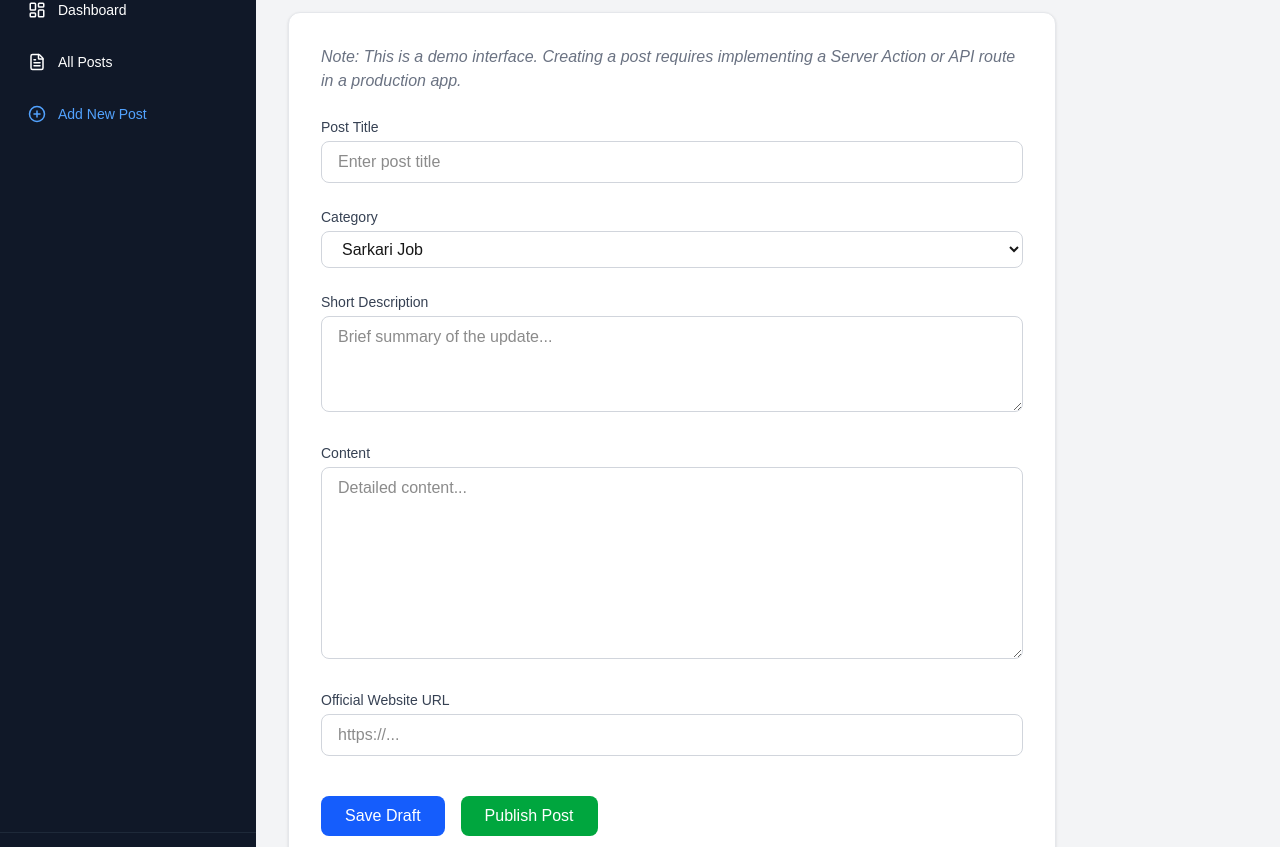
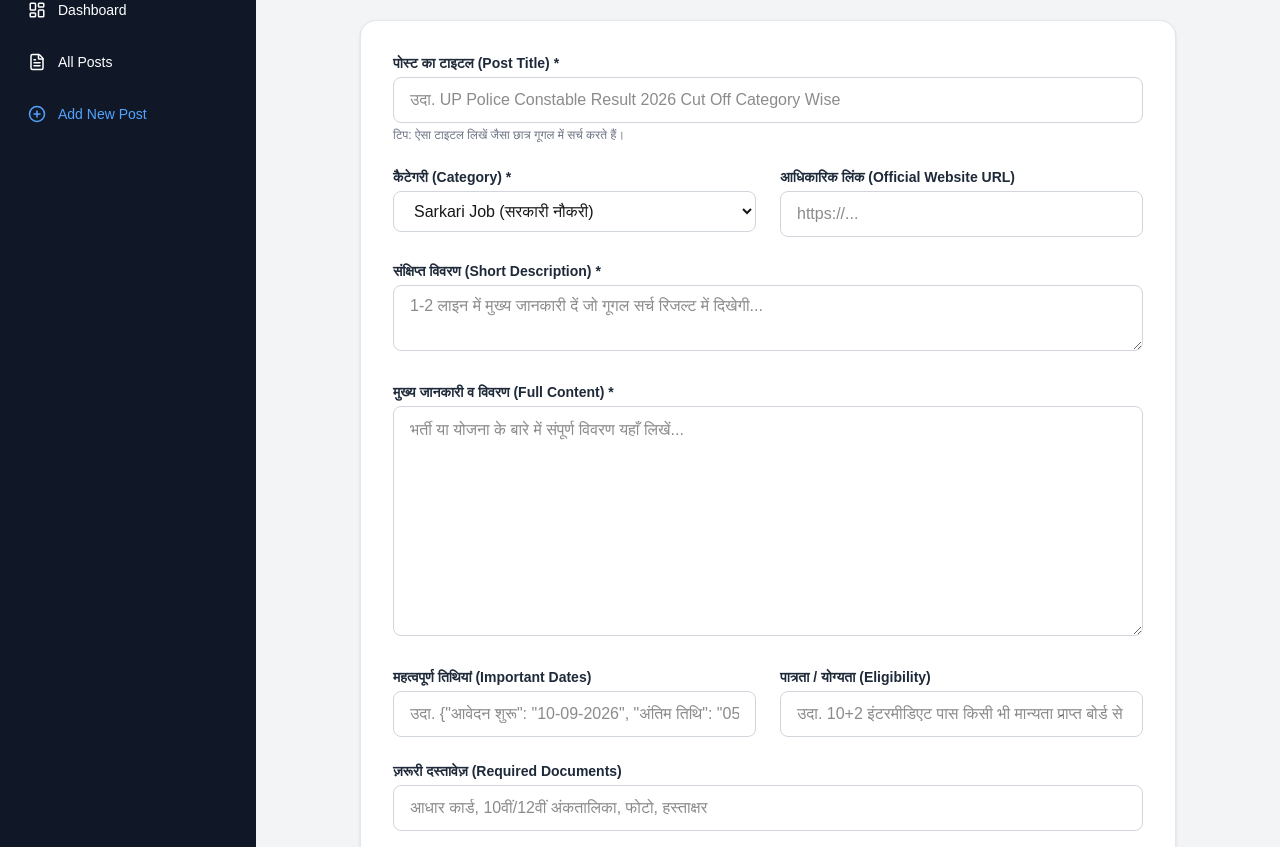
Before and after one commit to 7Nov2004/sarkari-portal, a Next.js app: page /admin/posts/new in a window 1280 px wide. Shown: the part 153-1000 px from the top of the page. Built offline with nearby package versions, Linux system fonts and the light colour scheme.

Commit message:
Enable real admin post publisher and add WhatsApp/Telegram share bar on posts

```diff
--- a/src/app/admin/posts/new/page.tsx
+++ b/src/app/admin/posts/new/page.tsx
@@ -1,52 +1,201 @@
+import { prisma } from '@/lib/db';
+import { revalidatePath } from 'next/cache';
+import { redirect } from 'next/navigation';
+
+export const dynamic = 'force-dynamic';
+
 export default function NewPostPage() {
+  async function createPost(formData: FormData) {
+    'use server';
+
+    const title = (formData.get('title') as string) || '';
+    const category = (formData.get('category') as string) || 'JOB';
+    const shortDescription = (formData.get('shortDescription') as string) || '';
+    const content = (formData.get('content') as string) || '';
+    const officialSourceUrl = (formData.get('officialSourceUrl') as string) || '';
+    const eligibility = (formData.get('eligibility') as string) || '';
+    const importantDates = (formData.get('importantDates') as string) || '';
+    const requiredDocuments = (formData.get('requiredDocuments') as string) || '';
+    const searchKeywords = (formData.get('searchKeywords') as string) || '';
+
+    if (!title.trim()) {
+      throw new Error('Title is required');
+    }
+
+    // Clean URL slug
+    const cleanSlug = title
+      .toLowerCase()
+      .replace(/[^\w\s-]/g, '')
+      .trim()
+      .replace(/\s+/g, '-');
+    const slug = `${cleanSlug || 'post'}-${Date.now().toString().slice(-4)}`;
+
+    const fullContent = searchKeywords.trim()
+      ? `${content}\n\n<!-- Search Keywords: ${searchKeywords} -->`
+      : content;
+
+    await prisma.post.create({
+      data: {
+        title,
+        slug,
+        category,
+        shortDescription,
+        content: fullContent,
+        officialSourceUrl: officialSourceUrl.trim() || null,
+        eligibility: eligibility.trim() || null,
+        importantDates: importantDates.trim() || null,
+        requiredDocuments: requiredDocuments.trim() || null,
+        published: true,
+        publishedAt: new Date(),
+      },
+    });
+
+    revalidatePath('/');
+    revalidatePath(`/category/${category}`);
+    revalidatePath('/sitemap.xml');
+    redirect(`/post/${slug}`);
+  }
+
   return (
-    <div className="p-8">
-      <h1 className="text-3xl font-bold text-gray-900 mb-8">Create New Post</h1>
+    <div className="p-6 md:p-10 max-w-4xl mx-auto">
+      <div className="flex justify-between items-center mb-8">
+        <h1 className="text-3xl font-bold text-gray-900">नया आर्टिकल / जॉब जोड़ें (Add New Post)</h1>
+      </div>
 
-      <div className="bg-white rounded-xl shadow-sm border border-gray-200 p-8 max-w-3xl">
-        <p className="text-gray-500 italic mb-6">
-          Note: This is a demo interface. Creating a post requires implementing a Server Action or API route in a production app.
-        </p>
+      <div className="bg-white rounded-2xl shadow-sm border border-gray-200 p-6 md:p-8">
+        <form action={createPost} className="space-y-6">
+          <div>
+            <label className="block text-sm font-bold text-gray-800 mb-1">
+              पोस्ट का टाइटल (Post Title) *
+            </label>
+            <input
+              type="text"
+              name="title"
+              required
+              className="w-full border border-gray-300 rounded-lg px-4 py-2.5 focus:ring-2 focus:ring-blue-500 focus:outline-none"
+              placeholder="उदा. UP Police Constable Result 2026 Cut Off Category Wise"
+            />
+            <p className="text-xs text-gray-500 mt-1">
+              टिप: ऐसा टाइटल लिखें जैसा छात्र गूगल में सर्च करते हैं।
+            </p>
+          </div>
 
-        <form className="space-y-6">
-          <div>
-            <label className="block text-sm font-medium text-gray-700 mb-1">Post Title</label>
-            <input type="text" className="w-full border border-gray-300 rounded-lg px-4 py-2" placeholder="Enter post title" />
+          <div className="grid grid-cols-1 md:grid-cols-2 gap-6">
+            <div>
+              <label className="block text-sm font-bold text-gray-800 mb-1">कैटेगरी (Category) *</label>
+              <select
+                name="category"
+                className="w-full border border-gray-300 rounded-lg px-4 py-2.5 bg-white focus:ring-2 focus:ring-blue-500 focus:outline-none"
+              >
+                <option value="JOB">Sarkari Job (सरकारी नौकरी)</option>
+                <option value="RESULT">Result (रिजल्ट)</option>
+                <option value="ADMIT_CARD">Admit Card (एडमिट कार्ड)</option>
+                <option value="YOJANA">Yojana (सरकारी योजना)</option>
+                <option value="SCHOLARSHIP">Scholarship (छात्रवृत्ति)</option>
+                <option value="SARKARI_KAAM">Sarkari Kaam (नागरिक सेवा)</option>
+                <option value="ANSWER_KEY">Answer Key (उत्तर कुंजी)</option>
+                <option value="NEWS">News & Updates (समाचार)</option>
+              </select>
+            </div>
+
+            <div>
+              <label className="block text-sm font-bold text-gray-800 mb-1">
+                आधिकारिक लिंक (Official Website URL)
+              </label>
+              <input
+                type="url"
+                name="officialSourceUrl"
+                className="w-full border border-gray-300 rounded-lg px-4 py-2.5 focus:ring-2 focus:ring-blue-500 focus:outline-none"
+                placeholder="https://..."
+              />
+            </div>
           </div>
 
           <div>
-            <label className="block text-sm font-medium text-gray-700 mb-1">Category</label>
-            <select className="w-full border border-gray-300 rounded-lg px-4 py-2">
-              <option value="JOB">Sarkari Job</option>
-              <option value="RESULT">Result</option>
-              <option value="ADMIT_CARD">Admit Card</option>
-              <option value="YOJANA">Yojana</option>
-              <option value="NEWS">News</option>
-              <option value="ANSWER_KEY">Answer Key</option>
-            </select>
+            <label className="block text-sm font-bold text-gray-800 mb-1">
+              संक्षिप्त विवरण (Short Description) *
+            </label>
+            <textarea
+              name="shortDescription"
+              required
+              rows={2}
+              className="w-full border border-gray-300 rounded-lg px-4 py-2 focus:ring-2 focus:ring-blue-500 focus:outline-none"
+              placeholder="1-2 लाइन में मुख्य जानकारी दें जो गूगल सर्च रिजल्ट में दिखेगी..."
+            ></textarea>
           </div>
 
           <div>
-            <label className="block text-sm font-medium text-gray-700 mb-1">Short Description</label>
-            <textarea className="w-full border border-gray-300 rounded-lg px-4 py-2 h-24" placeholder="Brief summary of the update..."></textarea>
+            <label className="block text-sm font-bold text-gray-800 mb-1">
+              मुख्य जानकारी व विवरण (Full Content) *
+            </label>
+            <textarea
+              name="content"
+              required
+              rows={8}
+              className="w-full border border-gray-300 rounded-lg px-4 py-2.5 focus:ring-2 focus:ring-blue-500 focus:outline-none leading-relaxed"
+              placeholder="भर्ती या योजना के बारे में संपूर्ण विवरण यहाँ लिखें..."
+            ></textarea>
+          </div>
+
+          <div className="grid grid-cols-1 md:grid-cols-2 gap-6">
+            <div>
+              <label className="block text-sm font-bold text-gray-800 mb-1">
+                महत्वपूर्ण तिथियां (Important Dates)
+              </label>
+              <input
+                type="text"
+                name="importantDates"
+                className="w-full border border-gray-300 rounded-lg px-4 py-2.5 focus:ring-2 focus:ring-blue-500 focus:outline-none"
+                placeholder='उदा. {"आवेदन शुरू": "10-09-2026", "अंतिम तिथि": "05-10-2026"}'
+              />
+            </div>
+
+            <div>
+              <label className="block text-sm font-bold text-gray-800 mb-1">
+                पात्रता / योग्यता (Eligibility)
+              </label>
+              <input
+                type="text"
+                name="eligibility"
+                className="w-full border border-gray-300 rounded-lg px-4 py-2.5 focus:ring-2 focus:ring-blue-500 focus:outline-none"
+                placeholder="उदा. 10+2 इंटरमीडिएट पास किसी भी मान्यता प्राप्त बोर्ड से"
+              />
+            </div>
           </div>
 
           <div>
-            <label className="block text-sm font-medium text-gray-700 mb-1">Content</label>
-            <textarea className="w-full border border-gray-300 rounded-lg px-4 py-2 h-48" placeholder="Detailed content..."></textarea>
+            <label className="block text-sm font-bold text-gray-800 mb-1">
+              ज़रूरी दस्तावेज़ (Required Documents)
+            </label>
+            <input
+              type="text"
+              name="requiredDocuments"
+              className="w-full border border-gray-300 rounded-lg px-4 py-2.5 focus:ring-2 focus:ring-blue-500 focus:outline-none"
+              placeholder="आधार कार्ड, 10वीं/12वीं अंकतालिका, फोटो, हस्ताक्षर"
+            />
           </div>
 
-          <div>
-            <label className="block text-sm font-medium text-gray-700 mb-1">Official Website URL</label>
-            <input type="url" className="w-full border border-gray-300 rounded-lg px-4 py-2" placeholder="https://..." />
+          <div className="bg-blue-50 p-4 rounded-xl border border-blue-100">
+            <label className="block text-sm font-bold text-blue-900 mb-1">
+              गूगल सर्च कीवर्ड्स (Search Keywords - English & Hindi)
+            </label>
+            <input
+              type="text"
+              name="searchKeywords"
+              className="w-full border border-blue-200 rounded-lg px-4 py-2 bg-white focus:ring-2 focus:ring-blue-500 focus:outline-none"
+              placeholder="up police, cut off, final answer key, category wise marks, safe score"
+            />
+            <p className="text-xs text-blue-700 mt-1">
+              कॉमा (,) लगाकर वे सभी शब्द लिख दें जो लोग गूगल पर सर्च कर सकते हैं।
+            </p>
           </div>
 
-          <div className="flex gap-4 pt-4">
-            <button type="button" className="bg-blue-600 hover:bg-blue-700 text-white font-medium py-2 px-6 rounded-lg transition-colors">
-              Save Draft
-            </button>
-            <button type="button" className="bg-green-600 hover:bg-green-700 text-white font-medium py-2 px-6 rounded-lg transition-colors">
-              Publish Post
+          <div className="flex gap-4 pt-4 border-t">
+            <button
+              type="submit"
+              className="bg-blue-600 hover:bg-blue-700 text-white font-bold py-3 px-8 rounded-xl transition-all shadow-md hover:shadow-lg text-base cursor-pointer"
+            >
+              तुरंत पब्लिश करें (Publish Now) 🚀
             </button>
           </div>
         </form>
```
Also changed, not shown: src/app/post/[slug]/page.tsx (+26 -1 lines).
